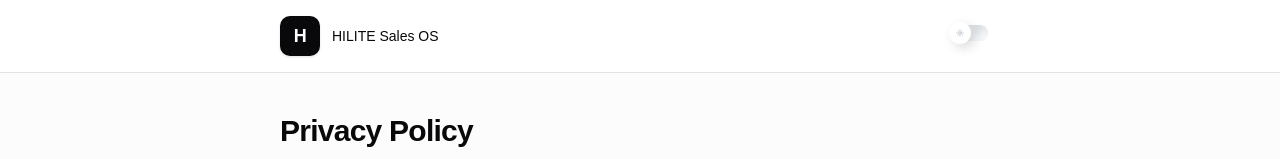
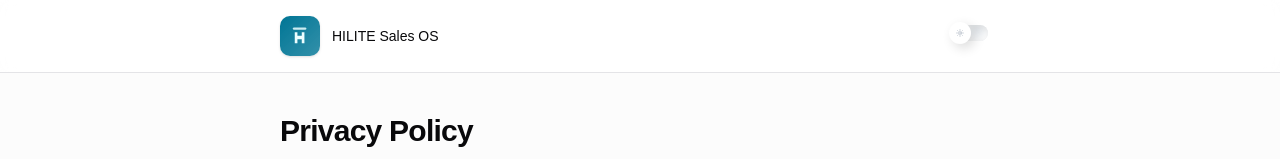
Before and after one commit to MoShahan/hilite-multi-org-erp, a React (Vite) app in the folder apps/frontend/: page /privacy in a window 1280 px wide. Shown: the top 159 px of the page. Built offline with nearby package versions, Linux system fonts and the light colour scheme; no server answers.

Commit message:
refactor(legal): use shared HiliteLogo in legal page header
Co-authored-by: Cursor <cursoragent@cursor.com>

```diff
--- a/apps/frontend/src/features/legal/components/LegalPageLayout.tsx
+++ b/apps/frontend/src/features/legal/components/LegalPageLayout.tsx
@@ -1,7 +1,7 @@
 import { Link } from "react-router-dom";
 
+import { HiliteLogo } from "@/components/HiliteLogo";
 import { ThemeToggle } from "@/components/theme/ThemeToggle";
-import { cn } from "@/lib/utils";
 
 import type { LegalSection } from "../types";
 
@@ -15,17 +15,6 @@ type LegalPageLayoutProps = {
     href: string;
   };
 };
-
-const HiliteLogo = ({ className }: { className?: string }) => (
-  <div
-    className={cn(
-      "flex size-10 items-center justify-center rounded-lg bg-foreground text-background shadow-sm",
-      className,
-    )}
-  >
-    <span className="text-lg font-bold tracking-tight">H</span>
-  </div>
-);
 
 export const LegalPageLayout = ({
   title,
```
